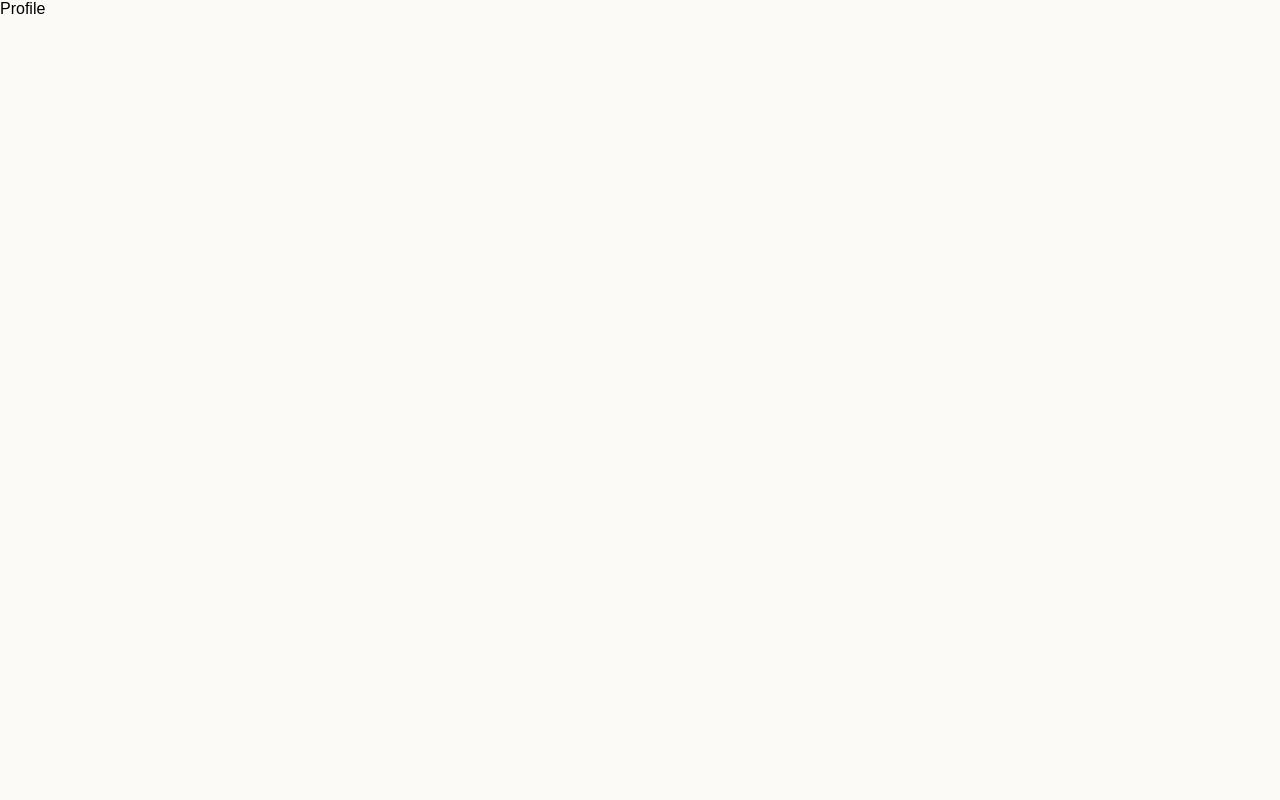
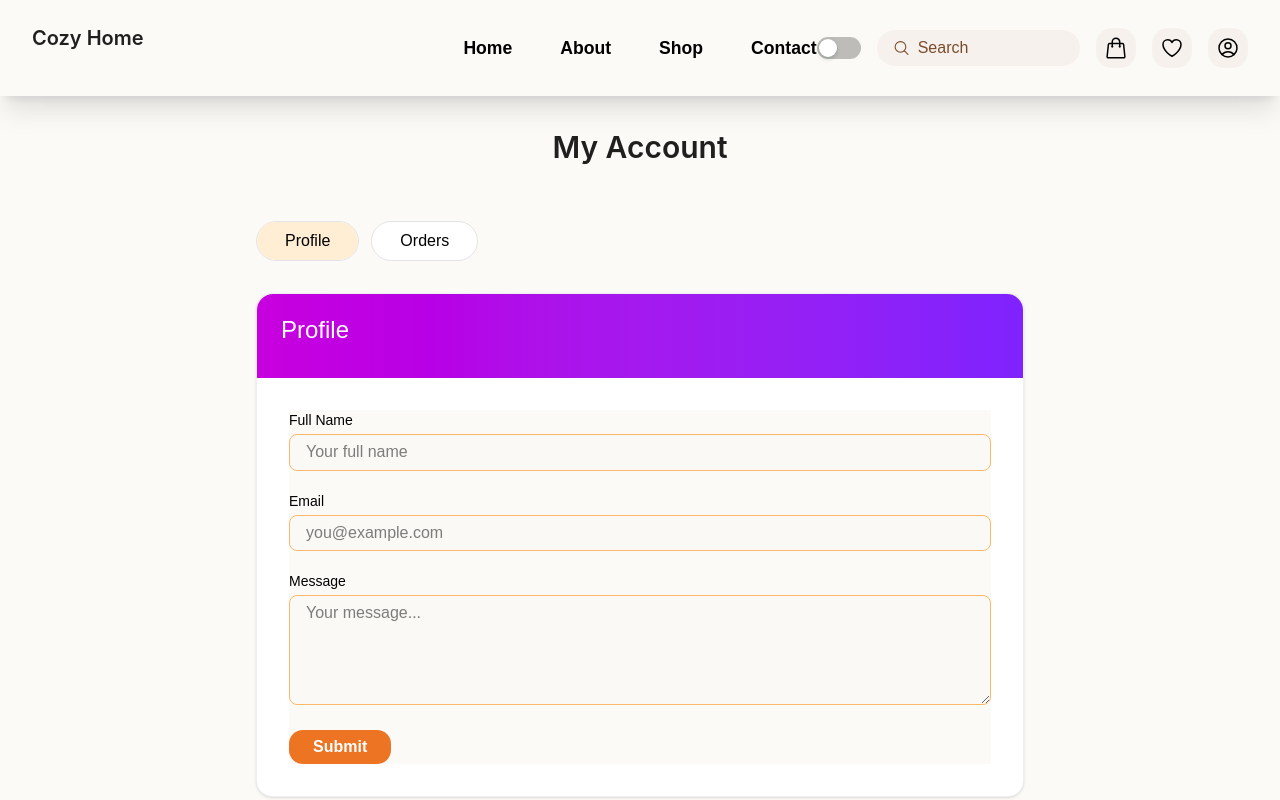
Before and after one commit to Programmer707707/Cozy-Home, a React (Vite) app: page /profile in a window 1280 px wide. Shown: the top 800 px of the page. Built offline with nearby package versions, Linux system fonts and the light colour scheme.

Commit message:
Started profile page

```diff
--- a/package.json
+++ b/package.json
@@ -12,6 +12,7 @@
   "dependencies": {
     "@headlessui/react": "^2.2.7",
     "@heroicons/react": "^2.2.0",
+    "@radix-ui/react-tabs": "^1.1.12",
     "@tailwindcss/vite": "^4.1.11",
     "antd": "^5.26.7",
     "class-variance-authority": "^0.7.1",
--- /dev/null
+++ b/src/components/ui/tabs.tsx
@@ -0,0 +1,110 @@
+"use client";
+
+import { useState } from "react";
+import { motion } from "motion/react";
+import { cn } from "../../lib/utils";
+
+type Tab = { title: string; value: string; content?: React.ReactNode };
+
+export const Tabs = ({
+  tabs: propTabs,
+  containerClassName,
+  activeTabClassName,
+  tabClassName,
+  contentClassName,
+}: {
+  tabs: Tab[];
+  containerClassName?: string;
+  activeTabClassName?: string;
+  tabClassName?: string;
+  contentClassName?: string;
+}) => {
+  const [active, setActive] = useState<Tab>(propTabs[0]);
+  const [tabs, setTabs] = useState<Tab[]>(propTabs);
+  const [hovering, setHovering] = useState(false);
+
+  const moveSelectedTabToTop = (idx: number) => {
+    const list = [...propTabs];
+    const selected = list.splice(idx, 1);
+    list.unshift(selected[0]);
+    setTabs(list);
+    setActive(list[0]);
+  };
+
+  return (
+    <>
+      <div
+        className={cn(
+          "inline-flex w-fit ml-auto items-center gap-3",
+          containerClassName
+        )}
+      >
+        {propTabs.map((tab, idx) => (
+          <button
+            key={tab.title}
+            onClick={() => moveSelectedTabToTop(idx)}
+            onMouseEnter={() => setHovering(true)}
+            onMouseLeave={() => setHovering(false)}
+            className={cn("relative", tabClassName)}
+            style={{ transformStyle: "preserve-3d" }}
+          >
+            {active.value === tab.value && (
+              <motion.div
+                layoutId="tab-pill"
+                transition={{ type: "spring", bounce: 0.3, duration: 0.6 }}
+                className={cn(
+                  "absolute inset-0 rounded-full",
+                  activeTabClassName
+                )}
+              />
+            )}
+            <span className="relative px-2 text-black dark:text-white">
+              {tab.title}
+            </span>
+          </button>
+        ))}
+      </div>
+
+      <FadeInStack
+        tabs={tabs}
+        key={active.value}
+        hovering={hovering}
+        className={cn("mt-6", contentClassName)}
+      />
+    </>
+  );
+};
+
+export const FadeInStack = ({
+  className,
+  tabs,
+  hovering,
+}: {
+  className?: string;
+  key?: string;
+  tabs: Tab[];
+  hovering?: boolean;
+}) => {
+  const isActive = (t: Tab) => t.value === tabs[0].value;
+
+  return (
+    <div className="relative w-full h-full">
+      {tabs.map((tab, idx) => (
+        <motion.div
+          key={tab.value}
+          layoutId={tab.value}
+          style={{
+            scale: 1 - idx * 0.06,
+            top: hovering ? idx * -20 : 0,
+            zIndex: -idx,
+            opacity: idx < 3 ? 1 - idx * 0.12 : 0,
+          }}
+          animate={{ y: isActive(tab) ? [0, 24, 0] : 0 }}
+          className={cn("w-full h-full absolute top-0 left-0", className)}
+        >
+          {tab.content}
+        </motion.div>
+      ))}
+    </div>
+  );
+};
--- /dev/null
+++ b/src/customComponents/OrderInfo.tsx
@@ -0,0 +1,33 @@
+import React from 'react';
+import { Table } from 'antd';
+import type { TableProps } from 'antd';
+
+type Status = "Shipped" | "Processing" | "Failed";
+interface DataType { key: string; orderNumber: number; date: string; total: string; status: Status; }
+
+const columns: TableProps<DataType>['columns'] = [
+  { title: 'Order Number', dataIndex: 'orderNumber', key: 'orderNumber' },
+  { title: 'Date', dataIndex: 'date', key: 'date' },
+  { title: 'Total', dataIndex: 'total', key: 'total' },
+  { title: 'Status', dataIndex: 'status', key: 'status' },
+];
+
+const data: DataType[] = [
+  { key:'1', orderNumber:1001, date:'2025-08-01', total:'$250.00', status:'Shipped' },
+  { key:'2', orderNumber:1002, date:'2025-08-03', total:'$180.50', status:'Processing' },
+  { key:'3', orderNumber:1003, date:'2025-08-05', total:'$99.99', status:'Failed' },
+];
+
+const OrderInfo: React.FC = () => (
+  <div className="max-w-4xl mx-auto">
+    <Table<DataType>
+      columns={columns}
+      dataSource={data}
+      pagination={{ pageSize: 5 }}
+      size="middle"
+      className="rounded-lg overflow-hidden"
+    />
+  </div>
+);
+
+export default OrderInfo;
--- /dev/null
+++ b/src/customComponents/ProfileInfo.tsx
@@ -0,0 +1,53 @@
+import { useForm } from 'react-hook-form';
+import { useThemeStore } from '../stores/themeStore';
+
+
+const ProfileInfo = () => {
+  const { register, handleSubmit, reset } = useForm();
+  const onSubmit = (data:any) => { console.log(data); reset(); };
+  const isDark = useThemeStore((state) => state.isDark);
+
+  return (
+    <div className={`mx-auto ${isDark ? 'text-black' : 'bg-[#FCFAF7] text-black'}`}>
+      <form onSubmit={handleSubmit(onSubmit)} className="space-y-5 text-left">
+        <div>
+          <label className="block mb-1 text-sm font-medium">Full Name</label>
+          <input
+            {...register('name', { required: true })}
+            placeholder="Your full name"
+            className="w-full px-4 py-2 rounded-md border border-orange-300 bg-[#FAF9F6] focus:outline-none focus:ring-2 focus:ring-[#E87A30]"
+          />
+        </div>
+
+        <div>
+          <label className="block mb-1 text-sm font-medium">Email</label>
+          <input
+            type="email"
+            {...register('email', { required: true })}
+            placeholder="you@example.com"
+            className="w-full px-4 py-2 rounded-md border border-orange-300 bg-[#FAF9F6] focus:outline-none focus:ring-2 focus:ring-[#E87A30]"
+          />
+        </div>
+
+        <div>
+          <label className="block mb-1 text-sm font-medium">Message</label>
+          <textarea
+            rows={5}
+            {...register('message', { required: true })}
+            placeholder="Your message..."
+            className="w-full px-4 py-2 rounded-md border border-orange-300 bg-[#FAF9F6] focus:outline-none focus:ring-2 focus:ring-[#E87A30]"
+          />
+        </div>
+
+        <button
+          type="submit"
+          className="bg-[#ec7422] rounded-xl font-semibold px-6 py-2 hover:bg-[#e05f0f] transition-colors"
+        >
+          <span className='text-white'>Submit</span>
+        </button>
+      </form>
+    </div>
+  );
+};
+
+export default ProfileInfo;
--- /dev/null
+++ b/src/customComponents/ProfileTabs.tsx
@@ -0,0 +1,37 @@
+import React from 'react';
+import { Tabs } from "../components/ui/tabs";
+import ProfileInfo from './ProfileInfo';
+import OrderInfo from './OrderInfo';
+
+const Shell: React.FC<{ title: string; children: React.ReactNode }> = ({ title, children }) => (
+  // wider card, centered
+  <div className="max-w-3xl w-full mx-auto rounded-2xl border border-zinc-200/60 bg-white shadow-sm">
+    <div className="rounded-t-2xl bg-gradient-to-r from-fuchsia-600 to-violet-600 px-6 py-5">
+      <h2 className="text-xl md:text-2xl font-semibold">{title}</h2>
+    </div>
+    <div className="p-6 md:p-8">{children}</div>
+  </div>
+);
+
+export default function ProfileTabs() {
+  const tabs = [
+    { title: "Profile", value: "profile", content: <Shell title="Profile"><ProfileInfo /></Shell> },
+    { title: "Orders",  value: "orders",  content: <Shell title="Orders"><OrderInfo /></Shell> },
+  ];
+
+  return (
+    <section className="flex flex-col items-center py-10 w-full">
+
+        <div className="w-3xl justify-center">
+          <Tabs
+            tabs={tabs}
+            containerClassName="inline-flex gap-3 mx-auto"
+            tabClassName="px-5 py-2.5 text-sm md:text-base font-medium bg-white dark:bg-zinc-900 border border-zinc-200 dark:border-zinc-800 rounded-full"
+            activeTabClassName="bg-orange-100 text-orange-900 dark:bg-orange-300/20"
+            contentClassName="mt-8 w-full justify-center text-white"
+          />
+        </div>
+
+    </section>
+  );
+}
--- a/src/pages/Profile.tsx
+++ b/src/pages/Profile.tsx
@@ -1,8 +1,21 @@
 import React from 'react'
+import ProfileTabs from '../customComponents/ProfileTabs'
+import Layout from '../customComponents/Layout'
+import Title from 'antd/es/typography/Title'
 
 const Profile = () => {
   return (
-    <div>Profile</div>
+    <Layout>
+      <div className="min-h-[calc(100vh-80px)] flex flex-col items-center justify-start mt-10">
+        <Title level={2}>My Account</Title>
+
+        <div className="w-full flex justify-center">
+          <div className="max-w-2xl w-full">
+            <ProfileTabs />
+          </div>
+        </div>
+      </div>
+    </Layout>
   )
 }
 
```
Also changed, not shown: 1 other file (tests, documents, lock files or other folders).
